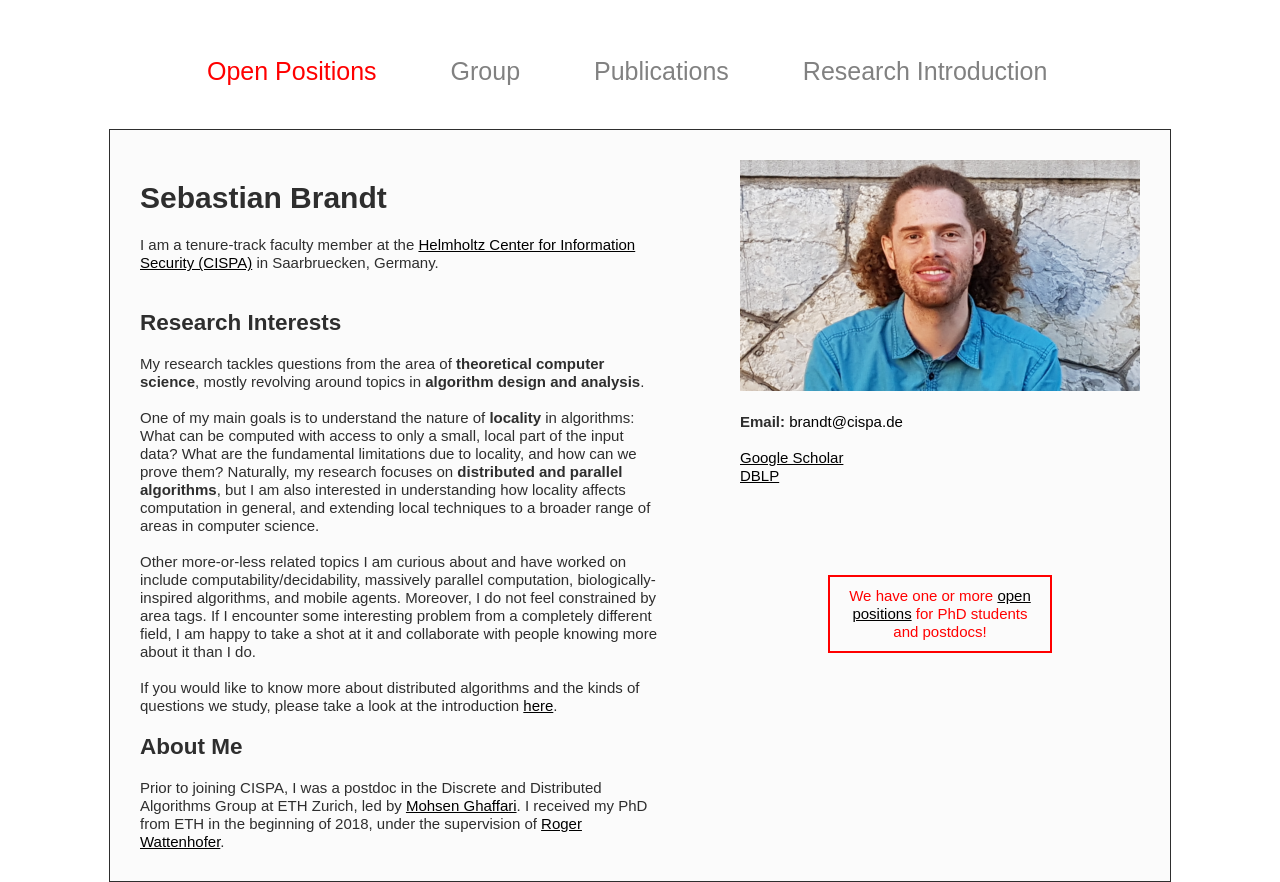
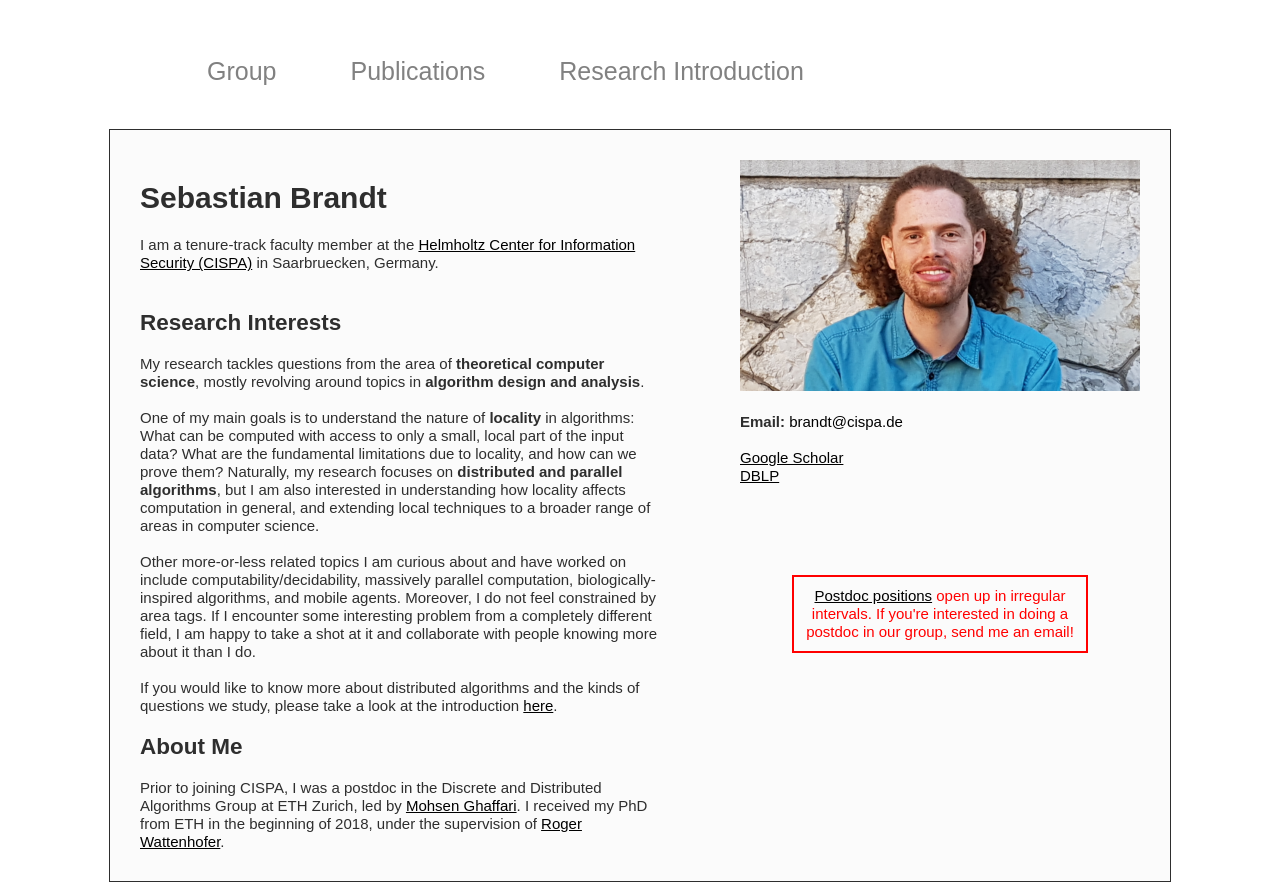
Before and after one commit to scbrandt/scbrandt.github.io, a plain HTML site: page index.html in a window 1280 px wide. Shown: the top 882 px of the page. Drawn offline with nearby package versions, Linux system fonts and the light colour scheme.

Commit message:
remove open position

```diff
--- a/index.html
+++ b/index.html
@@ -40,9 +40,9 @@ MathJax = {
 			<!--<li>
 				<a href="#teaching">Teaching</a>
 			</li>-->
-			<li>
+			<!--<li>
 				<a href="#position" style="color:red">Open Positions</a>
-			</li>
+			</li>-->
 			<li>
 				<a href="#group">Group</a>
 			</li>
@@ -135,8 +135,12 @@ MathJax = {
 			<br>
 			<br>
 			<br>
+			<p style="text-align: center; margin: auto; padding: 10px; width: 68%; color: red; border: 2px solid red;">
+			<a href="#position">Postdoc positions</a> open up in irregular intervals. If you're interested in doing a postdoc in our group, send me an email!
+			<!--
 			<p style="text-align: center; margin: auto; padding: 10px; width: 50%; color: red; border: 2px solid red;">
 			We have one or more <a href="#position">open positions</a> for PhD students and postdocs!
+			-->
 			<!--
 			<p style="text-align: center; margin: auto; padding: 10px; width: 40%; color: red; border: 2px solid red;">
 			We have one or two open <a href="#position", style="color: red">PhD positions</a>!
@@ -287,6 +291,7 @@ MathJax = {
 </div>
 -->
 
+<!--
 <div class="block content" id="position">
 	<div class="subcontent">
 		<h2>Open Positions</h2>
@@ -332,7 +337,7 @@ MathJax = {
 		Informal inquiries are welcome.
 	</div>
 </div>
-
+-->
 
 
 
```
